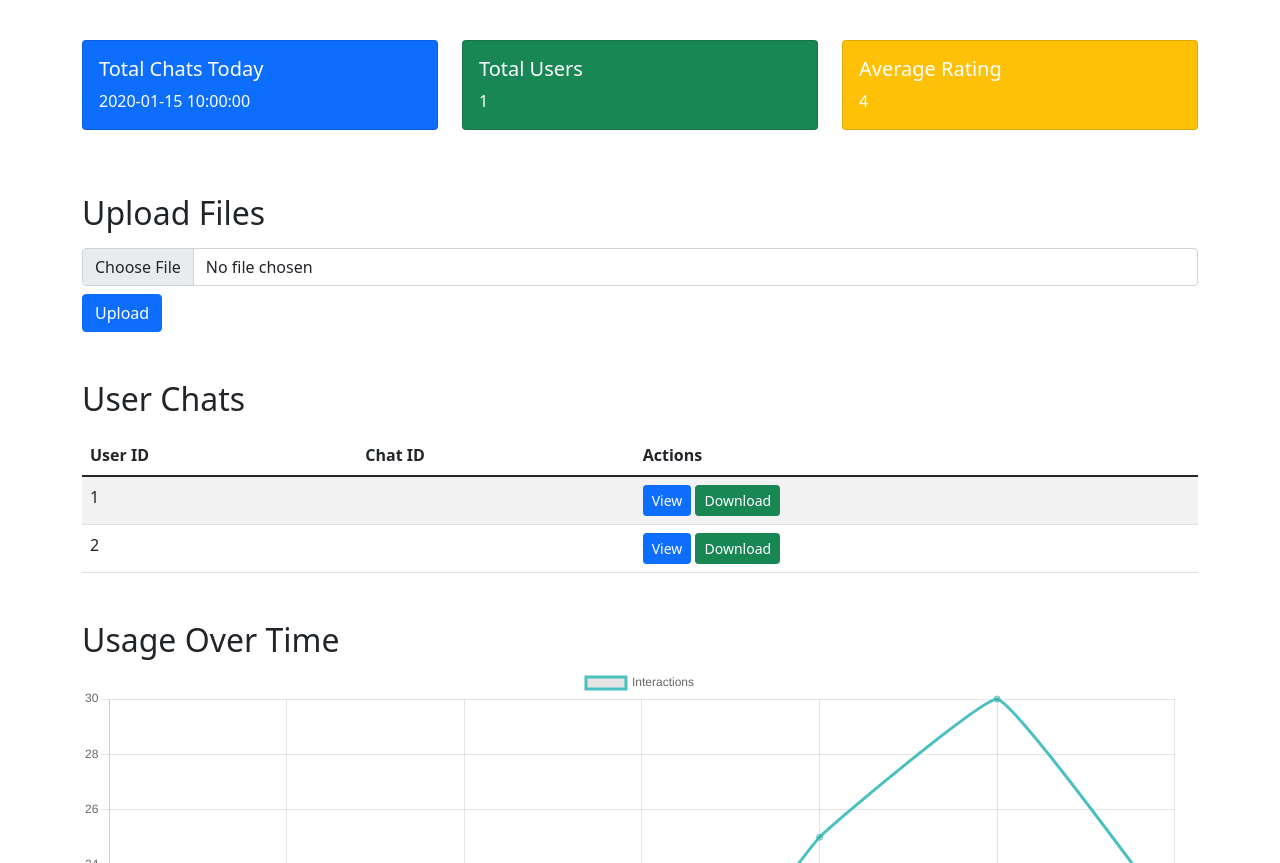
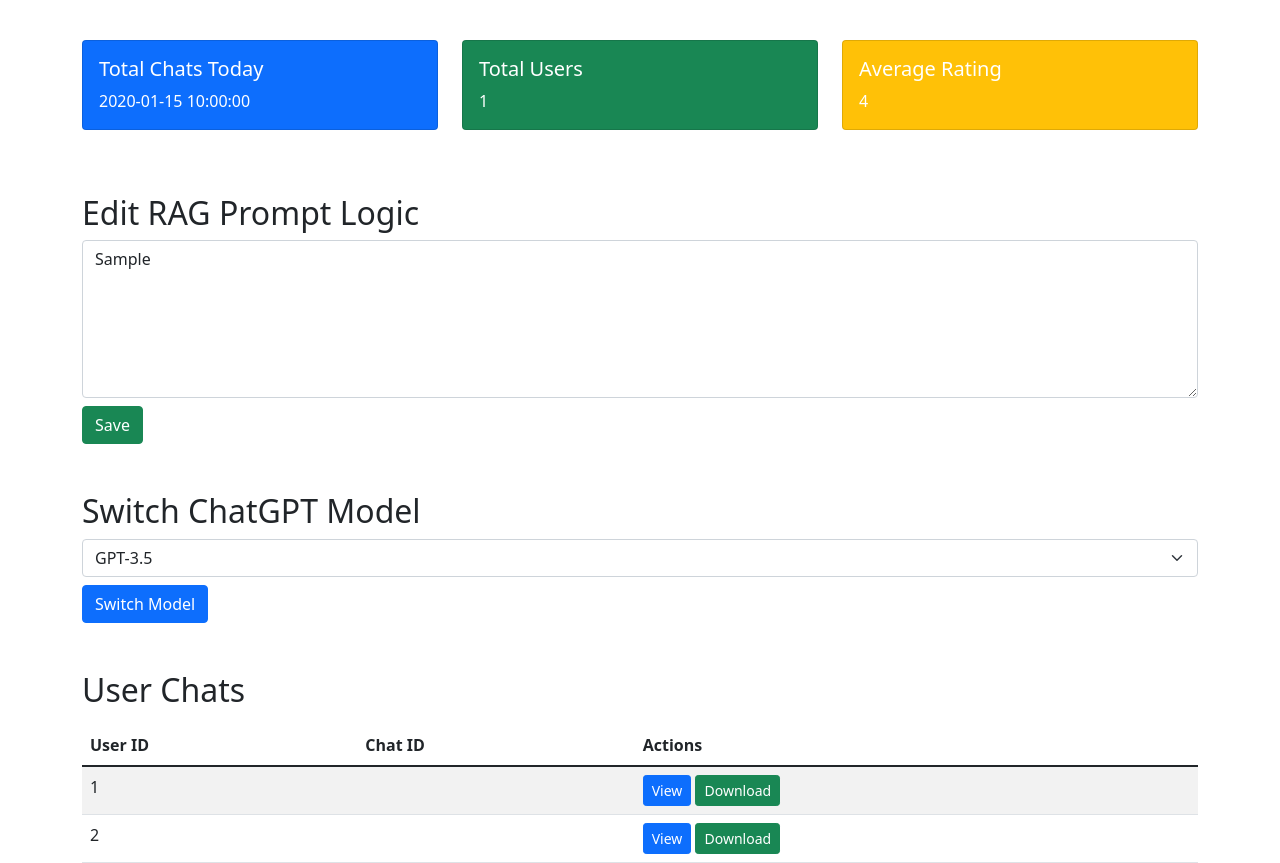
Before and after one commit to x1linwang/teachbot, a Flask app: template templates/dashboard.html in a window 1280 px wide. Shown: the part 136-999 px from the top of the page. Run offline with Flask 3, Linux system fonts and the light colour scheme; the template is opened without the code that fills it: values that come from a table or form of the project are taken from there, most other values are stand-ins (such as "Sample title", 1, 10 or a date in 2020); some libraries are stand-ins or nearby versions.

Commit message:
update march

```diff
--- a/templates/dashboard.html
+++ b/templates/dashboard.html
@@ -42,11 +42,15 @@
                 </div>
             </div>
         </div>
-        <h2 class="mt-5">Upload Files</h2>
-        <div class="mt-3">
-            <input type="file" id="fileInput" class="form-control">
-            <button id="uploadBtn" class="btn btn-primary mt-2">Upload</button>
-        </div>
+        <h2 class="mt-5">Edit RAG Prompt Logic</h2>
+        <textarea id="rag-prompt" class="form-control" rows="6">{{ rag_prompt_logic }}</textarea>
+        <button id="save-prompt" class="btn btn-success mt-2">Save</button>
+        <h2 class="mt-5">Switch ChatGPT Model</h2>
+        <select id="model-switch" class="form-select">
+            <option value="gpt-3.5-turbo">GPT-3.5</option>
+            <option value="gpt-4">GPT-4</option>
+        </select>
+        <button id="switch-model" class="btn btn-primary mt-2">Switch Model</button>
         <h2 class="mt-5">User Chats</h2>
         <table class="table table-striped mt-3">
             <thead>
@@ -73,6 +77,7 @@
         <canvas id="usageChart" width="400" height="200"></canvas>
     </div>
     <script>
+        // Chart for interactions over time
         const ctx = document.getElementById('usageChart').getContext('2d');
         const usageChart = new Chart(ctx, {
             type: 'line',
@@ -93,28 +98,45 @@
             }
         });
 
-        document.getElementById('uploadBtn').addEventListener('click', () => {
-            const fileInput = document.getElementById('fileInput');
-            if (!fileInput.files.length) {
-                alert('Please select a file to upload.');
-                return;
-            }
-
-            const formData = new FormData();
-            formData.append('file', fileInput.files[0]);
-
-            fetch('/api/upload', {
+        // Save RAG Prompt Logic
+        document.getElementById('save-prompt').addEventListener('click', () => {
+            const prompt = document.getElementById('rag-prompt').value;
+            fetch('/api/save-rag-prompt', {
                 method: 'POST',
-                body: formData
+                headers: { 'Content-Type': 'application/json' },
+                body: JSON.stringify({ prompt })
             })
-            .then(response => response.json())
-            .then(data => {
-                alert(data.message);
-                window.location.reload();
+            .then(response => {
+                if (response.ok) {
+                    alert('RAG prompt updated successfully.');
+                } else {
+                    alert('Failed to update RAG prompt.');
+                }
             })
             .catch(error => {
-                console.error('Upload failed:', error);
-                alert('File upload failed.');
+                console.error('Error:', error);
+                alert('An error occurred while saving the RAG prompt.');
+            });
+        });
+
+        // Switch ChatGPT Model
+        document.getElementById('switch-model').addEventListener('click', () => {
+            const model = document.getElementById('model-switch').value;
+            fetch('/api/switch-model', {
+                method: 'POST',
+                headers: { 'Content-Type': 'application/json' },
+                body: JSON.stringify({ model })
+            })
+            .then(response => {
+                if (response.ok) {
+                    alert(`Switched to model: ${model}`);
+                } else {
+                    alert('Failed to switch model.');
+                }
+            })
+            .catch(error => {
+                console.error('Error:', error);
+                alert('An error occurred while switching models.');
             });
         });
     </script>
```
Also changed, not shown: templates/chatbot.html (+19 -17 lines), chatbot.db (added), instance/users.db, 4 other files.
